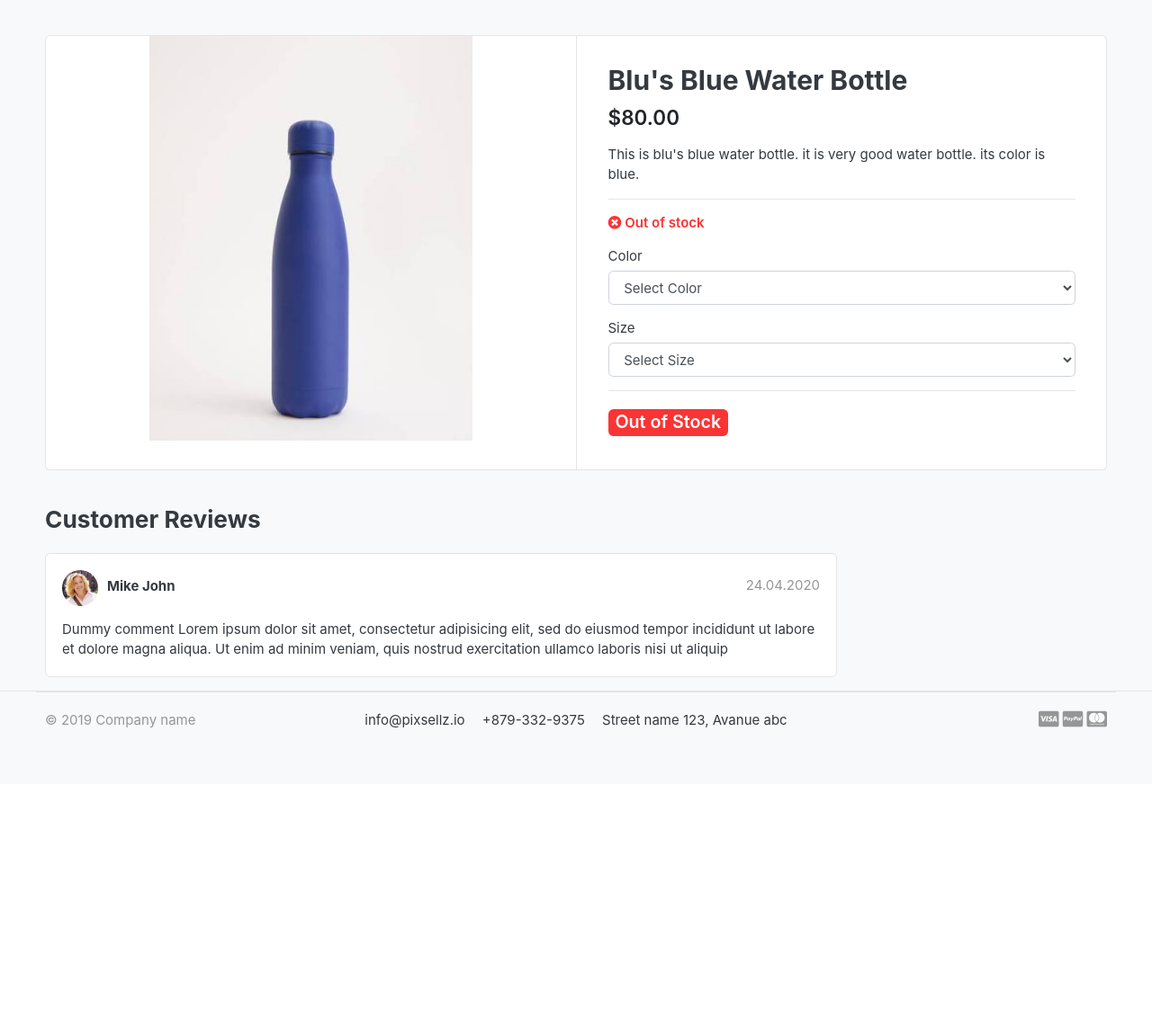
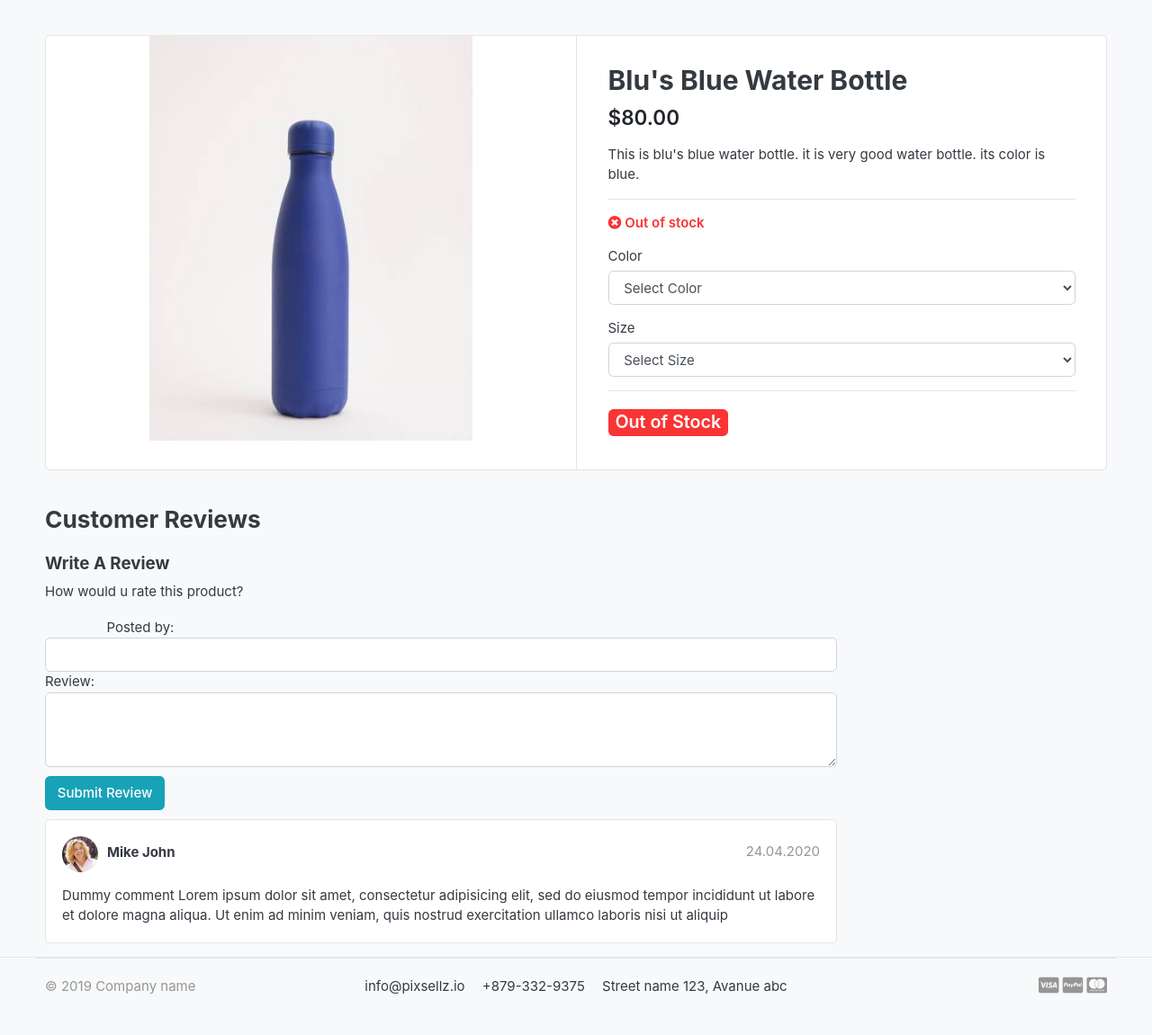
Before and after one commit to Dasis-Codes/Crest-and-Cove, a Django app: a page that uses templates/base.html in a window 1280 px wide. Shown: the part 119-1270 px from the top of the page at 90% size. Before the commit the page ends 929 px from the top, so only its background shows below. Run offline with Django 5.2, Linux system fonts and the light colour scheme; data comes from the database, SQL or seed files in the repository; both versions use the stored data as it was after the commit; data that the repository does not hold is empty; some libraries are stand-ins or nearby versions; some web fonts are replaced.

Commit message:
product review

```diff
--- a/orders/urls.py
+++ b/orders/urls.py
@@ -11,4 +11,5 @@ urlpatterns = [
     path('payments/<int:order_id>/start/', views.start_safepay_payment, name='start_safepay_payment'),
     path('payments/<int:order_id>/success/', views.safepay_success, name='safepay_success'),
     path('payments/<int:order_id>/cancel/', views.safepay_cancel, name='safepay_cancel'),
+    path('invoice/<int:order_id>/', views.invoice, name='invoice'),
 ]
--- /dev/null
+++ b/static/css/custom.css
@@ -0,0 +1,31 @@
+/* HIDE RADIO BUTTON  */
+.rate > input{
+    display: none;
+}
+
+.rate{
+    display: inline-block;
+    border: 0;
+}
+
+.rate > label{
+    float: right;
+}
+
+/* STARS */
+.rate > label:before{
+    display : inline-block;
+    font-size: 1.1rem;
+    font-family: FontAwesome;
+    content: "\f005";
+    margin: 0;
+    cursor: pointer;
+
+
+}
+
+.rate .half:before{
+    content: "\f089";
+    position: absolute;
+    padding-right: 0;
+}
--- a/store/models.py
+++ b/store/models.py
@@ -1,6 +1,7 @@
 from django.db import models
 from category.models import Category
 from django.urls import reverse
+from accounts.models import Account
 
 # Create your models here.
 class Product(models.Model):
@@ -45,3 +46,15 @@ class Variation(models.Model):
 
     def __str__(self):
         return self.variation_value
+
+class ReviewRating(models.Model):
+    product = models.ForeignKey(Product, on_delete=models.CASCADE)
+    user = models.ForeignKey(Account, on_delete=models.CASCADE)
+    rating = models.FloatField()
+    comment = models.TextField(blank=True)
+    ip = models.CharField(max_length=20, blank=True)
+    status = models.BooleanField(default=True)
+    date_added = models.DateTimeField(auto_now_add=True)
+
+    def __str__(self):
+        return self.user.username
--- a/templates/base.html
+++ b/templates/base.html
@@ -10,6 +10,7 @@
 
     <title>Crest & Cove</title>
 
+    {% comment %} <link rel="stylesheet" href="https://cloudflare.com"> {% endcomment %}
     <link href="{% static 'images/favicon.ico' %}" rel="shortcut icon" type="image/x-icon">
 
     <!-- jQuery -->
@@ -25,6 +26,7 @@
     <!-- custom style -->
     <link href="{% static 'css/ui.css' %}" rel="stylesheet" type="text/css" />
     <link href="{% static 'css/responsive.css' %}" rel="stylesheet" media="only screen and (max-width: 1200px)" />
+    <link href="{% static 'css/custom.css' %}" rel="stylesheet" type="text/css" />
 
     <!-- custom javascript -->
     <script src="{% static 'js/script.js' %}" type="text/javascript"></script>
--- a/templates/orders/payment_result.html
+++ b/templates/orders/payment_result.html
@@ -21,7 +21,7 @@
                         <p>We have not received a verified result for order {{ order.order_number }} yet. Do not submit another payment until its status is checked.</p>
                         {% endif %}
                         <a href="{% url 'payments' order.id %}" class="btn btn-primary">View order</a>
-                        <a href="{% url 'store' %}" class="btn btn-light">Continue shopping</a>
+                        <a href="{% url 'invoice' order.id %}" class="btn btn-light">View invoice</a>
                     </div>
                 </div>
             </div>
--- a/templates/orders/payments.html
+++ b/templates/orders/payments.html
@@ -158,6 +158,7 @@
 
                         {% if order.is_ordered %}
                             <button type="button" class="btn btn-success btn-block" disabled>Order Placed</button>
+                            <a class="btn btn-success btn-block" href="{% url 'invoice' order.id %}">View Invoice</a>
                         {% else %}
                             <div class="dropdown">
                                 <button class="btn btn-primary btn-block dropdown-toggle" type="button" id="paymentDropdown" data-toggle="dropdown" data-bs-toggle="dropdown" aria-haspopup="true" aria-expanded="false">
--- a/templates/store/product_detail.html
+++ b/templates/store/product_detail.html
@@ -45,6 +45,7 @@
                                 {% endif %}
                             </div>
 
+                            {% if single_product.variation_set.colors %}
                             <div class="row">
                                 <div class="col-12">
                                     <label for="color">Color</label>
@@ -58,7 +59,9 @@
                                     </select>
                                 </div>
                             </div>
+                            {% endif %}
 
+                            {% if single_product.variation_set.sizes %}
                             <div class="row mt-3">
                                 <div class="col-12">
                                     <label for="size">Size</label>
@@ -72,6 +75,7 @@
                                     </select>
                                 </div>
                             </div>
+                            {% endif %}
 
                             <hr>
 
@@ -101,6 +105,39 @@
 
                 </header>
 
+                <form action="" method="POST">
+                    {% csrf_token %}
+                    <h5>Write A Review</h5>
+
+                    <div>
+
+                        <label>How would u rate this product?</label>
+                        <br>
+                        <div class="rate">
+                            <input type="radio" id="rating10" name="rating" value="5" required /><label for="rating10" title="5"></label>
+                            <input type="radio" id="rating8" name="rating" value="4" required /><label for="rating9" title="4.5" class="half"></label>
+                            <input type="radio" id="rating9" name="rating" value="4.5" required /><label for="rating8" title="4"></label>
+                            <input type="radio" id="rating7" name="rating" value="3.5" required /><label for="rating7" title="3.5" class="half"></label>
+                            <input type="radio" id="rating6" name="rating" value="3" required /><label for="rating6" title="3"></label>
+                            <input type="radio" id="rating5" name="rating" value="2.5" required /><label for="rating5" title="2.5" class="half"></label>
+                            <input type="radio" id="rating4" name="rating" value="2" required /><label for="rating4" title="2"></label>
+                            <input type="radio" id="rating3" name="rating" value="1.5" required /><label for="rating3" title="1.5" class="half"></label>
+                            <input type="radio" id="rating2" name="rating" value="1" required /><label for="rating2" title="1"></label>
+                            <input type="radio" id="rating1" name="rating" value="0.5" required /><label for="rating1" title="0.5" class="half"></label>
+                        </div>
+
+
+                        Posted by:
+                        <b name="user" class="form-control" ></b>
+                        Review:
+                        <textarea name="comment" class="form-control" rows="3"></textarea>
+
+                        <input type="submit" value="Submit Review" style="margin-top: 10px; margin-bottom: 10px;" class="btn btn-info">
+
+                    </div>
+
+                </form>
+
                 <article class="box mb-3">
                     <div class="icontext w-100">
                         <img src="./images/avatars/avatar1.jpg" class="img-xs icon rounded-circle">
```
Also changed, not shown: orders/views.py (+14 -0 lines), store/admin.py (+7 -1 lines), store/forms.py (added, +7 -0 lines), templates/orders/invoice.html (added, +122 -0 lines), db.sqlite3, media/photos/products/laptop_stand.jfif (added), store/migrations/0004_reviewrating.py (added).
